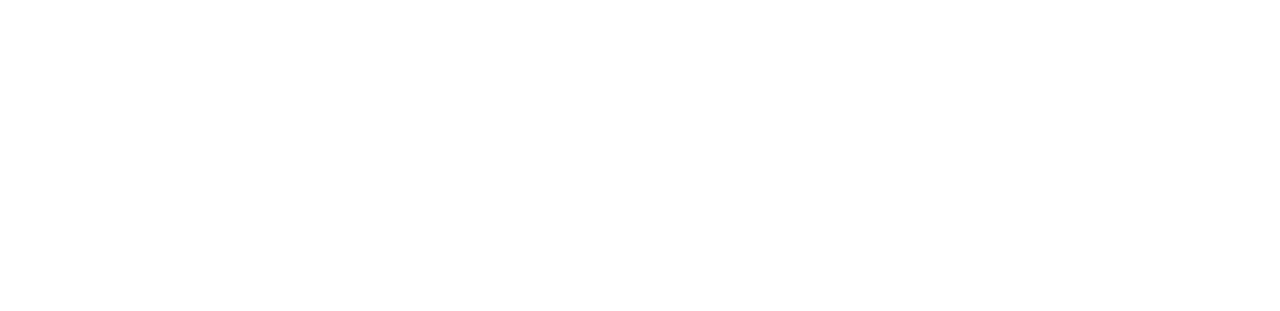
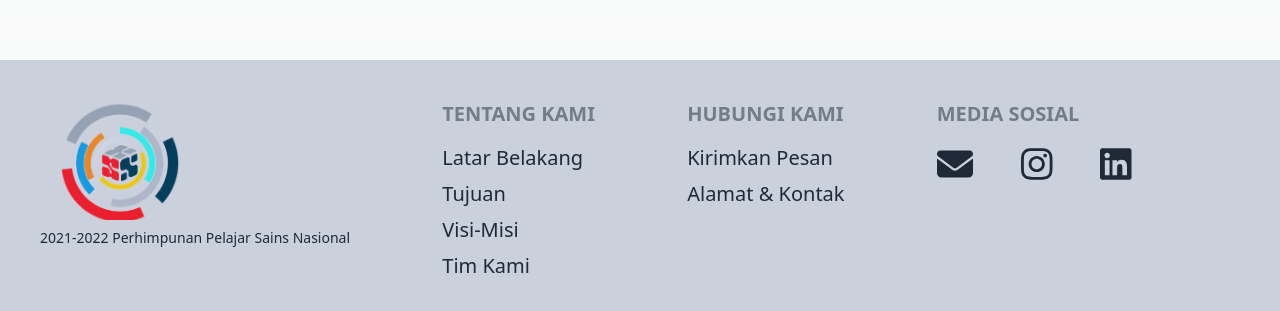
Before and after one commit to Andrew-Kwok/web-ppsn-frontend, a Next.js app: page / in a window 1280 px wide. Shown: the part 1605-1916 px from the top of the page. Before the commit the page ends 800 px from the top, so only its background shows below. Built offline with nearby package versions, Linux system fonts and the light colour scheme.

Commit message:
Add footer

```diff
--- a/package.json
+++ b/package.json
@@ -9,6 +9,10 @@
     "lint": "next lint"
   },
   "dependencies": {
+    "@fortawesome/fontawesome-svg-core": "^6.4.0",
+    "@fortawesome/free-brands-svg-icons": "^6.4.0",
+    "@fortawesome/free-solid-svg-icons": "^6.4.0",
+    "@fortawesome/react-fontawesome": "^0.2.0",
     "@types/node": "18.16.1",
     "@types/react": "18.2.0",
     "@types/react-dom": "18.2.1",
--- /dev/null
+++ b/src/components/Footer.tsx
@@ -0,0 +1,56 @@
+import Link from 'next/link'
+import Image from 'next/image'
+import React from 'react'
+
+import { faEnvelope } from '@fortawesome/free-solid-svg-icons'
+import { faInstagram, faLinkedin } from '@fortawesome/free-brands-svg-icons';
+
+import { FontAwesomeIcon } from '@fortawesome/react-fontawesome';
+
+const Footer = ({}) => {
+    return (
+        <div className="footer p-10 bg-gray-300 text-base-content">
+            <div>
+                <Link href="/" style={{ maxHeight: '15vh', maxWidth: '100%', overflow: 'hidden' }}>
+                    <Image className="ml-5"
+                        src="/logo-ppsn.png"
+                        alt="Logo PPSN"
+                        width={120}
+                        height={120}
+                        // TODO: Set max-height as 15vh
+                    />
+                </Link>
+                <p> 2021-2022 Perhimpunan Pelajar Sains Nasional </p>
+            </div>
+            <div className="text-xl">
+                <span className="footer-title"> <Link className="link link-hover" href="/tentang-kami"> Tentang Kami </Link> </span>
+                <Link className="link link-hover" href="/tentang-kami#latar-belakang"> Latar Belakang </Link>
+                <Link className="link link-hover" href="/tentang-kami#tujuan"> Tujuan </Link>
+                <Link className="link link-hover" href="/tentang-kami#visi-misi"> Visi-Misi </Link>
+                <Link className="link link-hover" href="/tentang-kami#tim-kami"> Tim Kami </Link>
+            </div>
+            <div className="text-xl">
+                <span className="footer-title"> <Link className="link link-hover" href="/hubungi-kami"> Hubungi Kami </Link> </span>
+                <Link className="link link-hover" href="/hubungi-kami#kirim-pesan"> Kirimkan Pesan </Link>
+                <Link className="link link-hover" href="/hubungi-kami#alamat-kontak"> Alamat & Kontak </Link>
+            </div>
+            <div className="text-xl">
+                <span className="footer-title"> Media Sosial </span>
+                <div className="grid grid-flow-col gap-4 text-6xl">
+                    {/* TODO: Error when using complex method in https://dev.to/vuongddang/how-to-use-fontawesome-in-next-js-5bl5 */}
+                    <Link className="mr-8 contact-list-icon hover:text-color-email" href="mailto:ppsnasional@gmail.com">
+                        <FontAwesomeIcon icon={faEnvelope} />
+                    </Link>
+                    <Link className="mr-8 contact-list-icon hover:text-color-ig" href = "https://www.instagram.com/ppsn.id/">
+                        <FontAwesomeIcon icon={faInstagram} />
+                    </Link>
+                    <Link className="mr-8 contact-list-icon hover:text-color-li" href="https://id.linkedin.com/company/perhimpunan-pelajar-sains-nasional">
+                        <FontAwesomeIcon icon={faLinkedin} />
+                    </Link>
+                </div>
+            </div>
+        </div>
+    );
+};
+
+export default Footer;
--- a/src/components/Navbar.tsx
+++ b/src/components/Navbar.tsx
@@ -9,27 +9,31 @@ const Navbar = ({ title }: NavbarProps) => {
   return (
     <div className="navbar bg-base-100 sticky top-0 z-10" data-theme="dark">
         <div className="flex-1">
+            <a href="/">
             <Image className="ml-5"
                 src="/logo-ppsn.png"
                 alt="Logo PPSN"
                 width={48}
                 height={48}
             />
+            </a>
         </div>
         <div className="flex-none">
             <ul className="menu menu-horizontal px-1">
-                <li><a>Item 1</a></li>
+                <li><a> Publikasi </a></li>
                 <li tabIndex={0}>
                     <a>
-                    Parent
+                    Tentang Kami
                     <svg className="fill-current" xmlns="http://www.w3.org/2000/svg" width="20" height="20" viewBox="0 0 24 24"><path d="M7.41,8.58L12,13.17L16.59,8.58L18,10L12,16L6,10L7.41,8.58Z"/></svg>
                     </a>
                     <ul className="p-2 bg-base-100">
-                    <li><a>Submenu 1</a></li>
-                    <li><a>Submenu 2</a></li>
+                    <li><a> Latar Belakang </a></li>
+                    <li><a> Tujuan </a></li>
+                    <li><a> Visi-Misi </a></li>
+                    <li><a> Tim Kami </a></li>
                     </ul>
                 </li>
-                <li><a>Item 3</a></li>
+                <li><a href="hubungi-kami/"> Hubungi Kami </a></li>
             </ul>
         </div>
     </div>
--- /dev/null
+++ b/src/pages/berita/[id].tsx
@@ -0,0 +1,5 @@
+export default function Page() {
+    return (
+        <div> Berita spesifiki </div>
+    )
+}
--- /dev/null
+++ b/src/pages/berita/index.tsx
@@ -0,0 +1,5 @@
+export default function Page() {
+    return (
+        <div> Kumpulan Berita </div>
+    )
+}
--- /dev/null
+++ b/src/pages/hubungi-kami.tsx
@@ -0,0 +1,7 @@
+export default function Page() {
+    return (
+        <div>
+            Contact Us Page.
+        </div>
+    )
+}
--- a/src/pages/index.tsx
+++ b/src/pages/index.tsx
@@ -1,14 +1,29 @@
 import Image from 'next/image'
 import { Inter } from 'next/font/google'
 import Navbar from '../components/Navbar'
+import Footer from '../components/Footer'
 
 const inter = Inter({ subsets: ['latin'] })
 
 export default function Home() {
   return (
-    <div>
+    <div className="scroll-smooth" style={{scrollBehavior: "smooth"}}>
       <Navbar title="My Next.js App" />
-      {/* <h1> Hello, World </h1> */}
+      <div className="hero min-h-screen bg-base-200">
+        <div className="hero-content max-w-[75rem] flex-col lg:flex-row">
+          <img src="/logo-ppsn.png" className="max-w-sm rounded-lg shadow-2xl" />
+          <div>
+            <h1 className="text-4xl font-bold"> Perhimpunan Pelajar Sains Nasional (PPSN) </h1>
+            <p className="py-6 text-xl text-justify"> Organisasi yang menjadi wadah kepada seluruh talenta sains Indonesia yang bertujuan untuk mengembangkan aspek sosial, akademik serta nasionalisme dan persatuan kepada saintis muda di Republik Indonesia </p>
+            <a href="#kenali-kami"> <button className="btn btn-primary"> Kenali Kami </button> </a>
+          </div>
+        </div>
+      </div>
+
+      <div id="kenali-kami" className="min-h-screen flex flex-col justify-center items-center ">
+      </div>
+
+      <Footer />
     </div>
   )
 
--- /dev/null
+++ b/src/pages/tentang-kami.tsx
@@ -0,0 +1,5 @@
+export default function Page() {
+    return (
+        <h1> About Us Page </h1>
+    )
+}
--- a/src/styles/globals.css
+++ b/src/styles/globals.css
@@ -25,3 +25,35 @@ body {
     )
     rgb(var(--background-start-rgb));
 }
+
+@layer components {
+  .hero-content {
+      @apply max-w-none w-full;
+  }
+
+  /* Contact List: For Social Media Logos in Footer */
+  .contact-list {
+      @apply mt-5;
+  }
+
+  .contact-list-icon {
+      @apply text-4xl mr-3 inline-block hover:scale-125 transition-all duration-300 ease-in-out;
+  }
+
+  .contact-list-text {
+      @apply text-3xl inline-block relative hover:text-orange transition-all duration-300 ease-in-out;
+  }
+
+  .contact-list-text:after {
+      content: '';
+      @apply absolute w-full scale-x-0 h-0.5 bottom-0 left-0 bg-orange origin-bottom-right transition-transform duration-300 ease-out;
+  }
+
+  .contact-list-text:hover:after {
+      @apply scale-x-100 origin-bottom-left;
+  }
+
+  .chat-bubble {
+      @apply mt-6 w-2/3 text-xl bg-cyan-200 text-black text-justify;
+  }
+}
--- a/tailwind.config.js
+++ b/tailwind.config.js
@@ -8,6 +8,87 @@ module.exports = {
   darkMode: false,
   theme: {
     extend: {
+      colors: {
+        'cyan': {
+            DEFAULT: '#37e8f0',
+            800: '#0fc3cb',
+            700: '#11dae3',
+            600: '#1fe5ee',
+            500: '#37e8f0',
+            400: '#4febf2',
+            300: '#66edf4',
+            200: '#7ef0f5',
+        },
+        'blue': {
+            DEFAULT: '#1a98e2',
+            800: '#126a9d',
+            700: '#1579b4',
+            600: '#1789cb',
+            500: '#1a98e2',
+            400: '#2ea3e7',
+            300: '#45adea',
+            200: '#5cb7ec',
+        },
+        'darkblue': {
+            DEFAULT: '#063d5b',
+            800: '#010d13',
+            700: '#031d2b',
+            600: '#042d43',
+            500: '#063d5b',
+            400: '#084d73',
+            300: '#095d8b',
+            200: '#0b6da3',
+        },
+        'red': {
+            DEFAULT: '#df2733',
+            800: '#a21821',
+            700: '#b81b25',
+            600: '#ce1f2a',
+            500: '#df2733',
+            400: '#e23d48',
+            300: '#e6535d',
+            200: '#e96a72',
+        },
+        'orange': {
+            DEFAULT: '#de8b3d',
+            800: '#b0651e',
+            700: '#c67122',
+            600: '#da7e27',
+            500: '#de8b3d',
+            400: '#e29853',
+            300: '#e5a569',
+            200: '#e9b27e',
+        },
+        'yellow': {
+            DEFAULT: '#f1c21a',
+            800: '#b48f0b',
+            700: '#cca20c',
+            600: '#e4b50e',
+            500: '#f1c21a',
+            400: '#f2c832',
+            300: '#f4cf4a',
+            200: '#f5d562',
+        },
+        'gray': {
+            DEFAULT: '#adb6c7',
+            'light': '#ccd4e6',
+            'dark': '#93a3b3',
+            800: '#808ea8',
+            700: '#8f9bb2',
+            600: '#9ea9bd',
+            500: '#adb6c7',
+            400: '#bcc3d1',
+            300: '#cbd1dc',
+            200: '#dadee6',
+        },
+        'white': '#ffffff',
+        'black': '#000000',
+
+        'color-phone': '#25d366',
+        'color-email': '#c08403',
+        'color-ig': '#8a3ab9',
+        'color-li': '#0976b4',
+      },
       backgroundImage: {
         'gradient-radial': 'radial-gradient(var(--tw-gradient-stops))',
         'gradient-conic':
```
Also changed, not shown: 1 other file (tests, documents, lock files or other folders).
